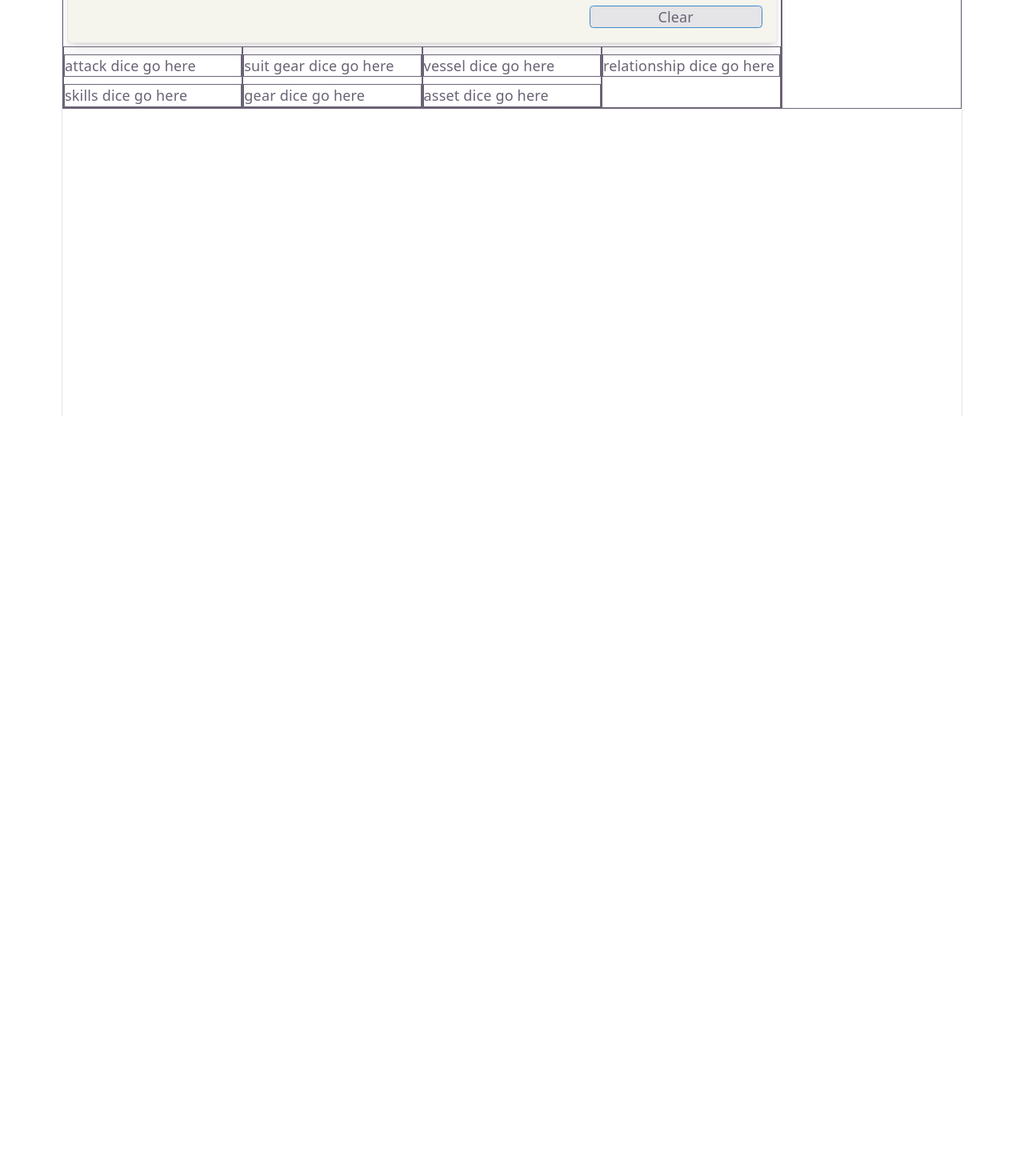
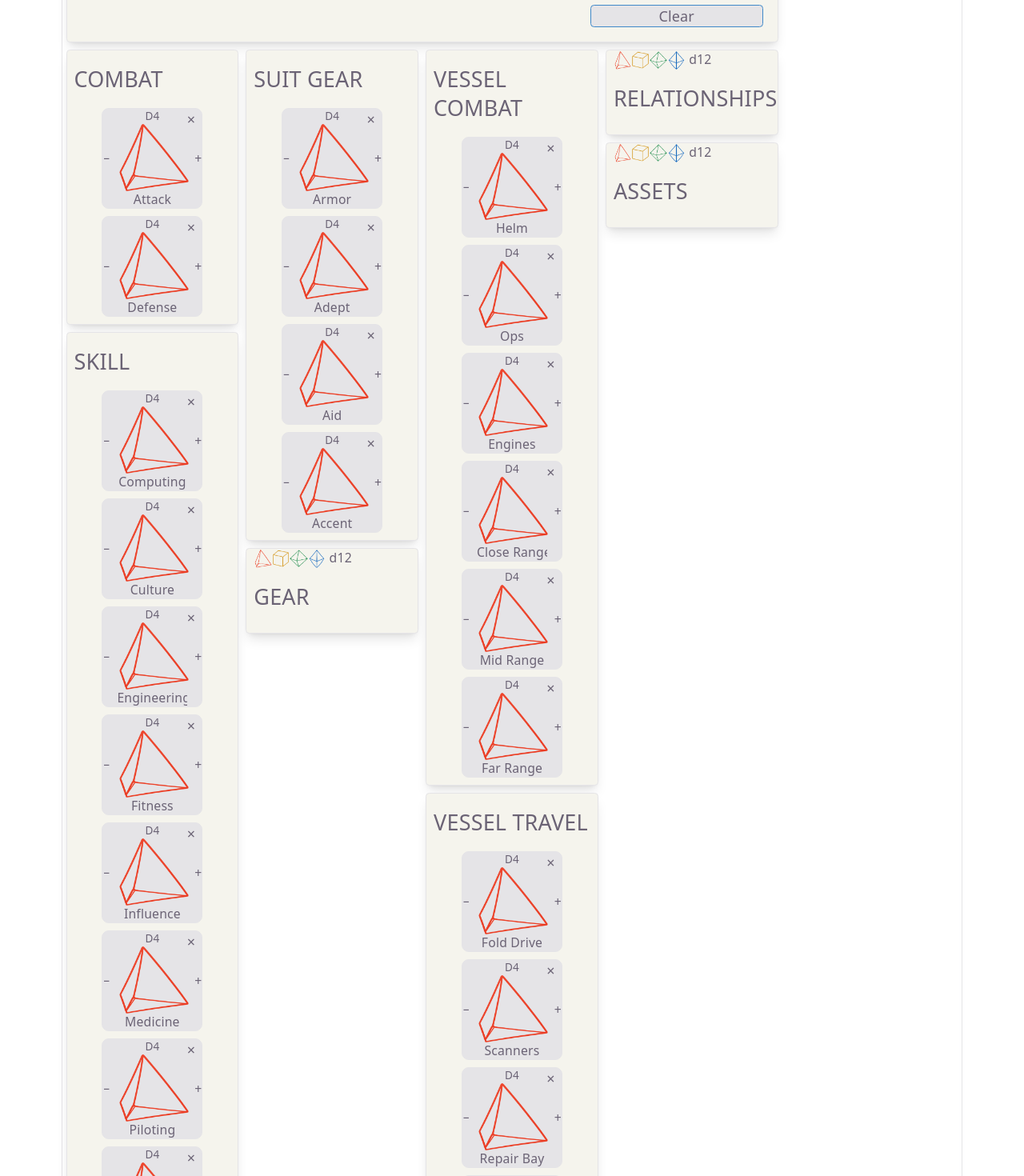
Before and after one commit to jairusaurus-rex/buckets-of-dice, a React (Vite) app: page /dice-app in a window 1280 px wide. Shown: the part 280-1750 px from the top of the page at 80% size. Before the commit the page ends 800 px from the top, so only its background shows below. Built offline with nearby package versions, Linux system fonts and the light colour scheme.

Commit message:
feat: refactor DiceRoller context and layout; add DiceCategory component and dummy data for dice categories

```diff
--- a/src/components/layouts/MainLayout.tsx
+++ b/src/components/layouts/MainLayout.tsx
@@ -9,7 +9,6 @@ export const MainLayout = () => {
       <Header />
       <Menu />
       <DiceRollerProvider>
-
         <Outlet />
       </DiceRollerProvider>
     </div>
--- a/src/contexts/DiceRollerContext.tsx
+++ b/src/contexts/DiceRollerContext.tsx
@@ -8,7 +8,7 @@ import {
 
 import DiceRollerReducer from "../reducers/DiceRollerReducer";
 import type { DiceCategoryType } from "../data-types/types/DiceCategoryType";
-import { DiceCategories } from "../data-types/enums/dice-categories-enum";
+import { diceRollerDummyData } from "./DiceRollerData";
 
 
 
@@ -20,13 +20,7 @@ type DiceContextValue = {
 
 const DiceRollerContext = createContext<DiceContextValue | null>(null);
 
-const initialItems: DiceCategoryType[] = [
-    {
-        id: DiceCategories.POOL,
-        title:  DiceCategories.POOL,
-        diceList: [],
-    }
-];
+const initialItems: DiceCategoryType[] = diceRollerDummyData;
 
 export const DiceRollerProvider = ({ children }: { children: ReactNode }) => {
 
--- /dev/null
+++ b/src/contexts/DiceRollerData.tsx
@@ -0,0 +1,202 @@
+import { DiceCategories } from "../data-types/enums/dice-categories-enum";
+import type { DiceCategoryType } from "../data-types/types/DiceCategoryType";
+
+export const diceRollerDummyData: DiceCategoryType[] = [
+    {
+        id: DiceCategories.POOL,
+        title: DiceCategories.POOL,
+        diceList: [],
+    },
+    {
+        id: DiceCategories.COMBAT,
+        title: DiceCategories.COMBAT,
+        diceList: [
+            {
+                id: Date.now().toString() + "Attack",
+                title: "Attack",
+                rank: 4
+            },
+            {
+                id: Date.now().toString() + "Defense",
+                title: "Defense",
+                rank: 4
+            },
+        ],
+    },
+    {
+        id: DiceCategories.SKILL,
+        title: DiceCategories.SKILL,
+        diceList: [
+            {
+                id: Date.now().toString() + "Computing",
+                title: "Computing",
+                rank: 4
+            },
+            {
+                id: Date.now().toString() + "Culture",
+                title: "Culture",
+                rank: 4
+            },
+            {
+                id: Date.now().toString() + "Engineering",
+                title: "Engineering",
+                rank: 4
+            },
+            {
+                id: Date.now().toString() + "Fitness",
+                title: "Fitness",
+                rank: 4
+            },
+            {
+                id: Date.now().toString() + "Influence",
+                title: "Influence",
+                rank: 4
+            },
+            {
+                id: Date.now().toString() + "Medicine",
+                title: "Medicine",
+                rank: 4
+            },
+            {
+                id: Date.now().toString() + "Piloting",
+                title: "Piloting",
+                rank: 4
+            },
+            {
+                id: Date.now().toString() + "Recon",
+                title: "Recon",
+                rank: 4
+            },
+            {
+                id: Date.now().toString() + "Science",
+                title: "Science",
+                rank: 4
+            },
+            {
+                id: Date.now().toString() + "Secrecy",
+                title: "Secrecy",
+                rank: 4
+            },
+        ],
+    },
+    {
+        id: DiceCategories.SUIT_GEAR,
+        title: DiceCategories.SUIT_GEAR,
+        diceList: [
+            {
+                id: Date.now().toString() + "Armor",
+                title: "Armor",
+                rank: 4
+            },
+            {
+                id: Date.now().toString() + "Adept",
+                title: "Adept",
+                rank: 4
+            },
+            {
+                id: Date.now().toString() + "Aid",
+                title: "Aid",
+                rank: 4
+            },
+            {
+                id: Date.now().toString() + "Accent",
+                title: "Accent",
+                rank: 4
+            },
+        ],
+    },
+    {
+        id: DiceCategories.NON_SUIT_GEAR,
+        title: DiceCategories.NON_SUIT_GEAR,
+        diceList: [],
+    },
+    {
+        id: DiceCategories.VESSEL_TRAVEL,
+        title: DiceCategories.VESSEL_TRAVEL,
+        diceList: [
+            {
+                id: Date.now().toString() + "Fold Drive",
+                title: "Fold Drive",
+                rank: 4
+            },
+            {
+                id: Date.now().toString() + "Scanners",
+                title: "Scanners",
+                rank: 4
+            },
+            {
+                id: Date.now().toString() + "Repair Bay",
+                title: "Repair Bay",
+                rank: 4
+            },
+            {
+                id: Date.now().toString() + "Med Bay",
+                title: "Med Bay",
+                rank: 4
+            },
+            {
+                id: Date.now().toString() + "Stealth Drive",
+                title: "Stealth Drive",
+                rank: 4
+            },
+
+        ],
+    },
+    {
+        id: DiceCategories.VESSEL_COMBAT,
+        title: DiceCategories.VESSEL_COMBAT,
+        diceList: [
+            {
+                id: Date.now().toString() + "Helm",
+                title: "Helm",
+                rank: 4
+            },
+            {
+                id: Date.now().toString() + "Ops",
+                title: "Ops",
+                rank: 4
+            },
+            {
+                id: Date.now().toString() + "Engines",
+                title: "Engines",
+                rank: 4
+            },
+            {
+                id: Date.now().toString() + "Close Range",
+                title: "Close Range",
+                rank: 4
+            },
+            {
+                id: Date.now().toString() + "Mid Range",
+                title: "Mid Range",
+                rank: 4
+            },
+            {
+                id: Date.now().toString() + "Far Range",
+                title: "Far Range",
+                rank: 4
+            },
+        ],
+    },
+    {
+        id: DiceCategories.VESSEL_EXTRA,
+        title: DiceCategories.VESSEL_EXTRA,
+        diceList: [
+            {
+                id: Date.now().toString() + "Hull",
+                title: "Hull",
+                rank: 4
+            },
+        ],
+    },
+    {
+        id: DiceCategories.ASSETS,
+        title: DiceCategories.ASSETS,
+        diceList: [],
+    },
+    {
+        id: DiceCategories.RELATIONSHIPS,
+        title: DiceCategories.RELATIONSHIPS,
+        diceList: [],
+    }
+]
--- a/src/data-types/enums/dice-categories-enum.tsx
+++ b/src/data-types/enums/dice-categories-enum.tsx
@@ -2,10 +2,13 @@ export const DiceCategories = {
   POOL: "POOL",
   COMBAT: "COMBAT",
   SKILL: "SKILL",
-  SUIT_GEAR: "SUIT_GEAR",
-  NON_SUIT_GEAR: "NON_SUIT_GEAR",
-  VESSEL: "VESSEL",
+  SUIT_GEAR: "SUIT GEAR",
+  NON_SUIT_GEAR: "GEAR",
+  VESSEL_TRAVEL: "VESSEL TRAVEL",
+  VESSEL_COMBAT: "VESSEL COMBAT",
+  VESSEL_EXTRA: "VESSEL EXTRA",
   ASSETS: "ASSETS",
+  RELATIONSHIPS: "RELATIONSHIPS",
 } as const;
 
 export type DiceCategoriesEnum = typeof DiceCategories[keyof typeof DiceCategories];
--- a/src/pages/dice-roller/DiceCard.tsx
+++ b/src/pages/dice-roller/DiceCard.tsx
@@ -165,6 +165,7 @@ export const DieCard = ({
             right-3
             z-20
             h-5
+            text-sm
             w-[calc(100%-1.5rem)]
             bg-transparent
             px-1
--- /dev/null
+++ b/src/pages/dice-roller/DiceCategory.tsx
@@ -0,0 +1,68 @@
+import type { DiceType } from "../../data-types/types/DiceType";
+import { useDiceRoller } from "../../contexts/DiceRollerContext";
+import { AddDiceByRank } from "./AddDiceByRank";
+import DieCard from "./DiceCard";
+import { DiceRollerReducerActions } from "../../data-types/enums/dice-roller-reducer-action-enum";
+
+type DiceCategoryProps = {
+    category: string,
+    canEdit?: boolean
+};
+
+export const DiceCategory = ({ category, canEdit = true }: DiceCategoryProps) => {
+    const { dispatch, diceGroup } = useDiceRoller();
+    const index = diceGroup.findIndex((group) => group.id === category)
+    let dice: DiceType[] = [];
+    let title: string= ""
+    if (index >= 0) {
+        dice = diceGroup[index].diceList
+        title = diceGroup[index].title
+    }
+
+    const handleAddDice = (rank: number) => {
+        dispatch({ type: DiceRollerReducerActions.ADD, rank, category: category });
+    }
+
+    const handleRemoveDice = (id: string) => {
+        dispatch({ type: DiceRollerReducerActions.REMOVE, id, category: category });
+    }
+    const handleUpDiceRank = (id: string) => {
+        dispatch({ type: DiceRollerReducerActions.UP_RANK, id, category: category });
+    }
+    const handleDownDiceRank = (id: string) => {
+        dispatch({ type: DiceRollerReducerActions.DOWN_RANK, id, category: category });
+    }
+    const handleChangeDiceTitle = (id: string, title: string) => {
+        dispatch({ type: DiceRollerReducerActions.CHANGE_TITLE, id, title, category: category });
+    }
+
+    return (
+        <div className="w-full p-1 m-0">
+            <div className="w-full rounded shadow-lg pt-0 px-2 pb-2 bg-[var(--code-bg)] border border-[var(--border)]">
+                {
+                    canEdit && <AddDiceByRank addDice={handleAddDice} />
+                }
+
+                <div className="text-left text-2xl my-4">
+                    {title}
+                </div>
+                <div className="flex flex-col items-center justify-center gap-2">
+
+                        {dice.map((die) => (
+                            <span
+                                key={die.id}
+                            >
+                                <DieCard
+                                    die={die}
+                                    onRemoveDice={handleRemoveDice}
+                                    onUpDiceRank={handleUpDiceRank}
+                                    onDownDiceRank={handleDownDiceRank}
+                                    onChangeDiceTitle={handleChangeDiceTitle}
+                                ></DieCard>
+                            </span>
+                        ))}
+                </div>
+            </div>
+        </div>
+    );
+}
--- a/src/pages/dice-roller/DiceRollerMainLayout.tsx
+++ b/src/pages/dice-roller/DiceRollerMainLayout.tsx
@@ -1,6 +1,7 @@
 //import { useState } from "react";
 //import { Modal } from "../../components/commons/Modal";
 import { DiceCategories } from "../../data-types/enums/dice-categories-enum";
+import { DiceCategory } from "./DiceCategory";
 import { DicePool } from "./DicePool";
 
 
@@ -10,29 +11,31 @@ export const DiceRollerMainLayout = () => {
   return (
     <div className="p-0 m-0">
         <div className="p-0 m-0 grid grid-cols-5 gap-0">
-          <div className="col-span-4 p-0 m-0 border ">
+          <div className="col-span-4 p-0 m-0  ">
             <DicePool category={DiceCategories.POOL} />
             <div className="p-0 m-0 grid grid-cols-4 gap-0">
-              <div className="col-span-1 border">
-                <div className="border mt-2">attack dice go here</div>
-                <div className="border mt-2">skills dice go here</div>
+              <div className="col-span-1 ">
+                <DiceCategory category={DiceCategories.COMBAT} canEdit={false} />
+                <DiceCategory category={DiceCategories.SKILL} canEdit={false}  />
               </div>
-              <div className="col-span-1 border">
-                <div className="border mt-2">suit gear dice go here</div>
-                <div className="border mt-2">gear dice go here</div>
+              <div className="col-span-1 ">
+                <DiceCategory category={DiceCategories.SUIT_GEAR} canEdit={false}  />
+                <DiceCategory category={DiceCategories.NON_SUIT_GEAR} />
               </div>
-              <div className="col-span-1 border">
-                <div className="border mt-2">vessel dice go here</div>
-                <div className="border mt-2">asset dice go here</div>
+              <div className="col-span-1 ">
+                <DiceCategory category={DiceCategories.VESSEL_COMBAT} canEdit={false}  />
+                <DiceCategory category={DiceCategories.VESSEL_TRAVEL} canEdit={false}  />
+                <DiceCategory category={DiceCategories.VESSEL_EXTRA}  />
               </div>
-              <div className="col-span-1 border">
-                <div className="border mt-2">relationship dice go here</div>
+              <div className="col-span-1 ">
+                <DiceCategory category={DiceCategories.RELATIONSHIPS} />
+                <DiceCategory category={DiceCategories.ASSETS} />
               </div>
             </div>
           </div>
-          <div className="p-0 m-0 border ">
-            <div className="border">messages</div>
-            <div className="border mt-2">options</div>
+          <div className="p-0 m-0  ">
+            <div className="">messages</div>
+            <div className=" mt-2">options</div>
           </div>
         </div>
 
```
